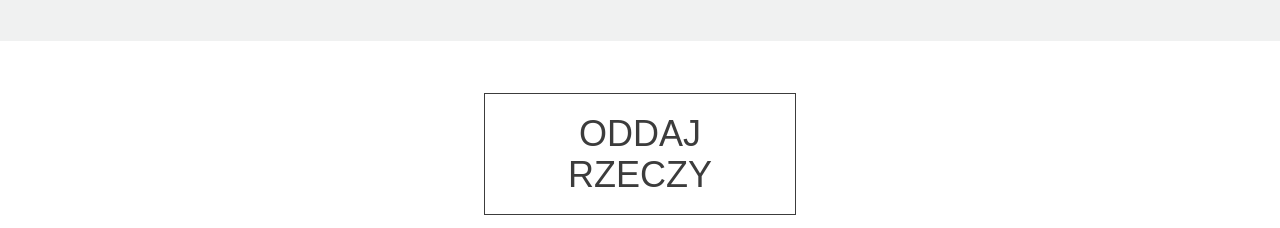
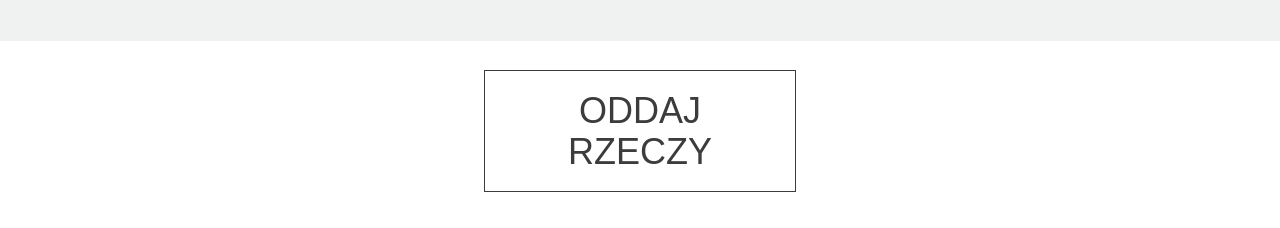
Before and after one commit to Dawid-Buchwald/giveInGoodHands, a React (Create React App) app: page / in a window 1280 px wide. Shown: the part 1784-2012 px from the top of the page. Built offline with nearby package versions, Linux system fonts and the light colour scheme.

Commit message:
dodanie sekcji o nas

```diff
--- a/src/scss/settings/_simpleSteps.scss
+++ b/src/scss/settings/_simpleSteps.scss
@@ -88,6 +88,7 @@
         justify-content: center;
         text-align: center;
         flex-direction: column;
+        margin: 2.188rem 0 5rem 0;
 
 
         a {
```
Also changed, not shown: src/components/HomeAbout.js (added, +13 -0 lines).
